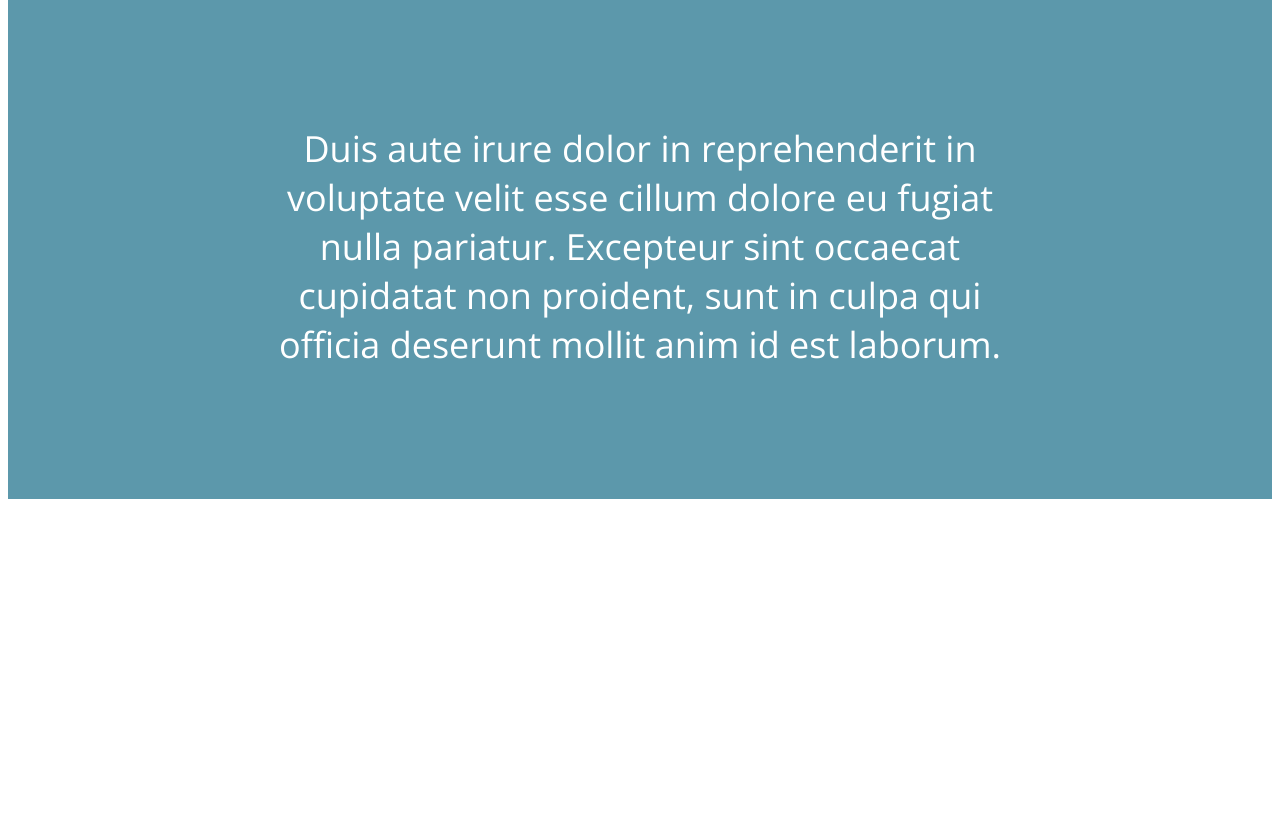
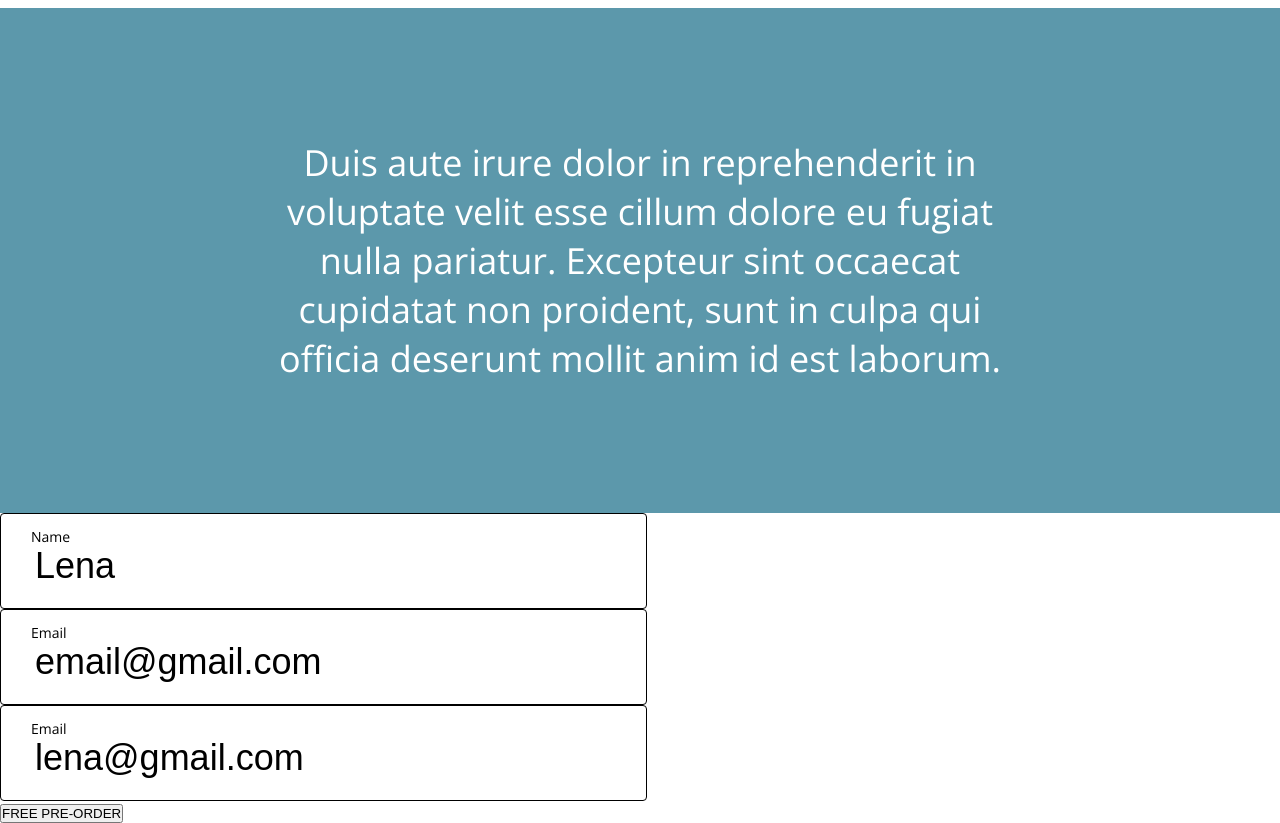
Before and after one commit to YuliiaHa/Homework, a plain HTML site: page Two/index.html in a window 1280 px wide. Shown: the part 620-1443 px from the top of the page. Before the commit the page ends 1127 px from the top, so only its background shows below. Drawn offline with nearby package versions, Linux system fonts and the light colour scheme.

Commit message:
Add files via upload

```diff
--- a/Two/index.html
+++ b/Two/index.html
@@ -50,5 +50,22 @@
             Duis aute irure dolor in reprehenderit in voluptate velit esse cillum dolore eu fugiat nulla pariatur. Excepteur sint occaecat cupidatat non proident, sunt in culpa qui officia deserunt mollit anim id est laborum.
         </p>
     </section>
+    <section class="container form_section">
+        <form>
+            <div class="input_wrapper">
+                <label class="label" for="name">Name</label>
+                <input class="input" id="name" placeholder="Lena">
+            </div>
+            <div class="input_wrapper">
+                <label class="label" for="email">Email</label>
+                <input class="input" id="email" placeholder="email@gmail.com">
+            </div>
+            <div class="input_wrapper">
+                <label class="label" for="email">Email</label>
+                <input class="input" id="email" placeholder="lena@gmail.com">
+            </div>
+            <button>FREE PRE-ORDER</button>
+        </form>
+    </section>
 </body>
 </html>
--- a/Two/style/style.css
+++ b/Two/style/style.css
@@ -1,3 +1,8 @@
+*{
+    margin: 0;
+    padding: 0;
+}
+
 body{
     font-family: 'Open Sans', sans-serif;
 }
@@ -44,7 +49,7 @@ body{
     font-weight: 700;
     font-size: 72px;
     line-height: 98px;
-    margin: 0 auto;
+    margin-bottom: 14px;
 }
 
 .description_button{
@@ -74,3 +79,32 @@ body{
     font-size: 36px;
     line-height: 49px;
 }
+
+.input_wrapper{
+    position: relative;
+}
+
+.input{
+    width: 647px;
+    height: 96px;
+    border: 1px solid #000000;
+    border-radius: 4px;
+    padding: 36px 0 11px 34px;
+    box-sizing: border-box;
+}
+
+.label{
+    position: absolute;
+    padding: 14px 0 63px 31px;
+    font-weight: 300;
+    font-size: 14px;
+    line-height: 19px;
+    color: #000000;
+}
+
+.input::placeholder{
+    font-weight: 400;
+    font-size: 36px;
+    line-height: 49px;
+    color: #000000;
+}
```
